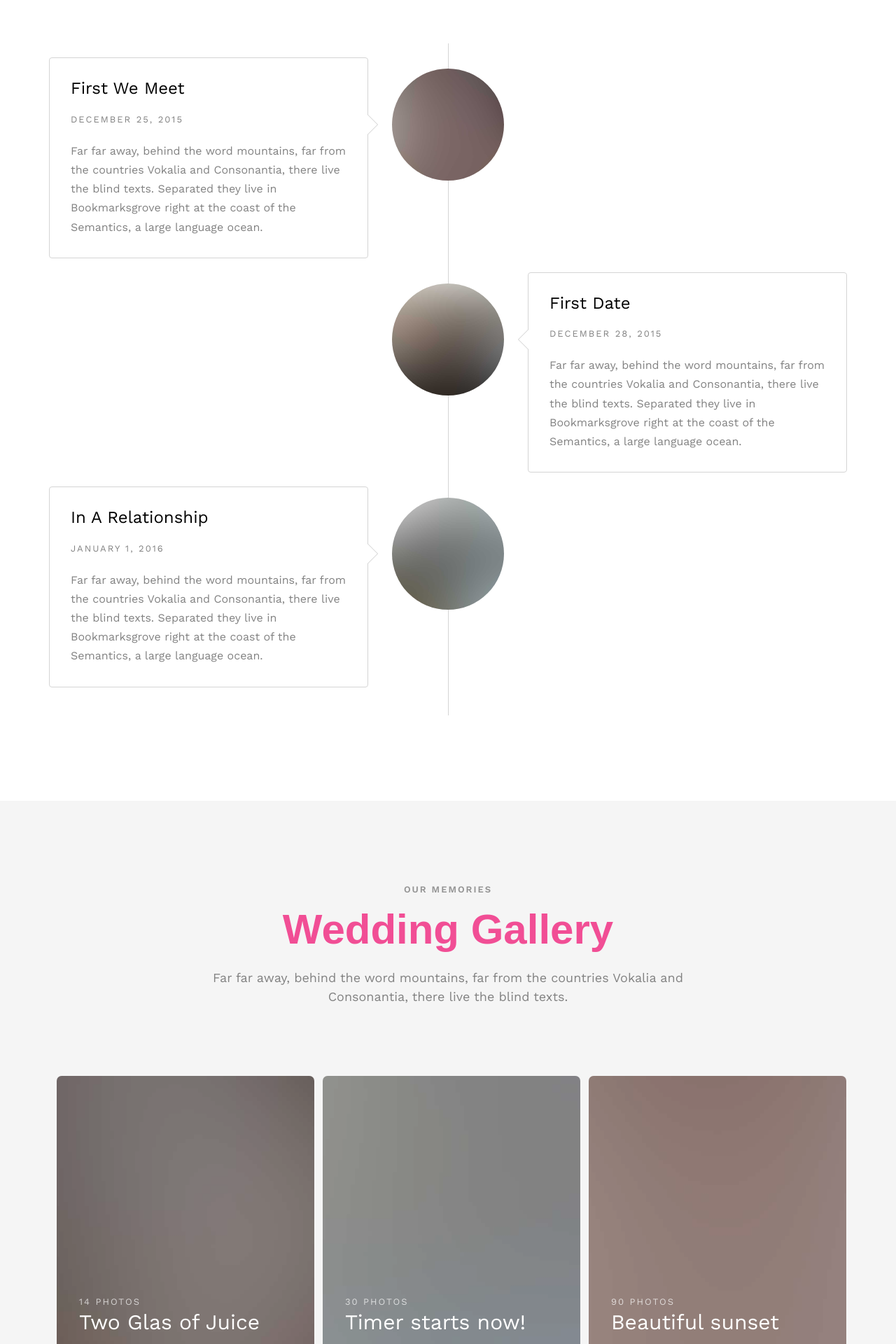
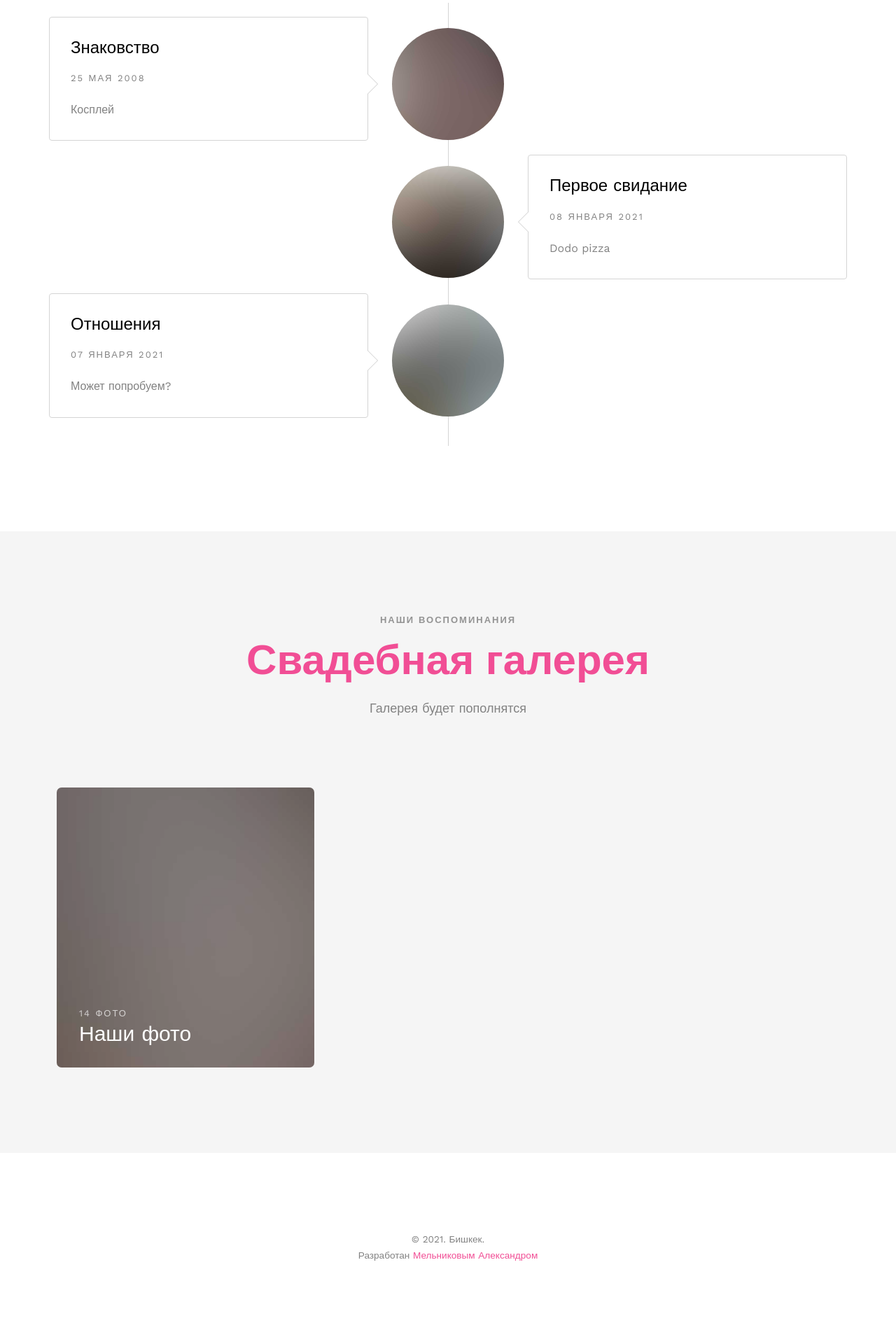
Before and after one commit to Minifets/wedding, a Symfony app: template templates/homepage/index.html.twig in a window 1280 px wide. Shown: the part 2760-4680 px from the top of the page at 70% size. After the commit the page ends 4561 px from the top, so only its background shows below. Run offline with Twig, Linux system fonts and the light colour scheme; the template is opened without the code that fills it, so the values that code supplies are empty; some libraries are stand-ins or nearby versions; some web fonts are replaced.

Commit message:
Fixes on homepage.

```diff
--- a/templates/base.html.twig
+++ b/templates/base.html.twig
@@ -121,16 +121,10 @@
             <div class="row copyright">
                 <div class="col-md-12 text-center">
                     <p>
-                        <small class="block">&copy; 2016 Free HTML5. All Rights Reserved.</small>
-                        <small class="block">Designed by <a href="http://freehtml5.co/" target="_blank">FREEHTML5.co</a> Demo Images: <a href="http://unsplash.co/" target="_blank">Unsplash</a></small>
-                    </p>
-                    <p>
-                    <ul class="fh5co-social-icons">
-                        <li><a href="#"><i class="icon-twitter"></i></a></li>
-                        <li><a href="#"><i class="icon-facebook"></i></a></li>
-                        <li><a href="#"><i class="icon-linkedin"></i></a></li>
-                        <li><a href="#"><i class="icon-dribbble"></i></a></li>
-                    </ul>
+                        <small class="block">&copy; 2021. Бишкек.</small>
+                        <small class="block">
+                            Разработан <a href="mailto:minifets@gmail.com" target="_blank">Мельниковым Александром</a>
+                        </small>
                     </p>
                 </div>
             </div>
--- a/templates/homepage/index.html.twig
+++ b/templates/homepage/index.html.twig
@@ -1,7 +1,7 @@
 {% extends 'base.html.twig' %}
 
 {% block header %}
-    <header id="fh5co-header" class="fh5co-cover" role="banner" style="background-image:url(images/img_bg_2.jpg);" data-stellar-background-ratio="0.5">
+    <header id="fh5co-header" class="fh5co-cover" role="banner" style="background-image:url(images/img_bg_2.webp);" data-stellar-background-ratio="0.5">
         <div class="overlay"></div>
         <div class="container">
             <div class="row">
@@ -26,7 +26,7 @@
                 <div class="col-md-8 col-md-offset-2 text-center fh5co-heading animate-box">
                     <h2>Привет!</h2>
                     <h3>04 июня 2021 года, г. Бишкек</h3>
-                    <p>We invited you to celebrate our wedding</p>
+                    <p>Мы пригласили вас на нашу церемонию бракосочетания</p>
                 </div>
             </div>
             <div class="couple-wrap animate-box">
@@ -36,7 +36,7 @@
                     </div>
                     <div class="desc-groom">
                         <h3>Мельников Александр</h3>
-                        <p>Far far away, behind the word mountains, far from the countries Vokalia and Consonantia, there live the blind texts. Separated they live in Bookmarksgrove</p>
+                        <p>Слова Александра</p>
                     </div>
                 </div>
                 <p class="heart text-center"><i class="icon-heart2"></i></p>
@@ -46,20 +46,19 @@
                     </div>
                     <div class="desc-bride">
                         <h3>Лим Алла</h3>
-                        <p>Far far away, behind the word mountains, far from the countries Vokalia and Consonantia, there live the blind texts. Separated they live in Bookmarksgrove</p>
+                        <p>Слова Аллы</p>
                     </div>
                 </div>
             </div>
         </div>
     </div>
 
-    <div id="fh5co-event" class="fh5co-bg" style="background-image:url(images/img_bg_3.jpg);">
+    <div id="fh5co-event" class="fh5co-bg" style="background-image:url(images/img_bg_3.webp);">
         <div class="overlay"></div>
         <div class="container">
             <div class="row">
                 <div class="col-md-8 col-md-offset-2 text-center fh5co-heading animate-box">
-                    <span>Our Special Events</span>
-                    <h2>Wedding Events</h2>
+                    <h2>План свадьбы</h2>
                 </div>
             </div>
             <div class="row">
@@ -68,34 +67,34 @@
                         <div class="col-md-10 col-md-offset-1">
                             <div class="col-md-6 col-sm-6 text-center">
                                 <div class="event-wrap animate-box">
-                                    <h3>Main Ceremony</h3>
+                                    <h3>Церемония бракосочетания</h3>
                                     <div class="event-col">
                                         <i class="icon-clock"></i>
-                                        <span>4:00 PM</span>
-                                        <span>6:00 PM</span>
+                                        <span>17:30</span>
+                                        <span>18:00</span>
                                     </div>
                                     <div class="event-col">
                                         <i class="icon-calendar"></i>
-                                        <span>Monday 28</span>
-                                        <span>November, 2016</span>
+                                        <span>Пятница</span>
+                                        <span>04 июня 2021</span>
                                     </div>
-                                    <p>Far far away, behind the word mountains, far from the countries Vokalia and Consonantia, there live the blind texts. Separated they live in Bookmarksgrove right at the coast of the Semantics, a large language ocean.</p>
+                                    <p>Текст</p>
                                 </div>
                             </div>
                             <div class="col-md-6 col-sm-6 text-center">
                                 <div class="event-wrap animate-box">
-                                    <h3>Wedding Party</h3>
+                                    <h3>Свадебная вечеринка</h3>
                                     <div class="event-col">
                                         <i class="icon-clock"></i>
-                                        <span>7:00 PM</span>
-                                        <span>12:00 AM</span>
+                                        <span>18:00</span>
+                                        <span>23:00</span>
                                     </div>
                                     <div class="event-col">
                                         <i class="icon-calendar"></i>
-                                        <span>Monday 28</span>
-                                        <span>November, 2016</span>
+                                        <span>Пятница</span>
+                                        <span>04 июня 2021</span>
                                     </div>
-                                    <p>Far far away, behind the word mountains, far from the countries Vokalia and Consonantia, there live the blind texts. Separated they live in Bookmarksgrove right at the coast of the Semantics, a large language ocean.</p>
+                                    <p>Кровь, кишки, рок-н-ролл</p>
                                 </div>
                             </div>
                         </div>
@@ -109,9 +108,9 @@
         <div class="container">
             <div class="row">
                 <div class="col-md-8 col-md-offset-2 text-center fh5co-heading animate-box">
-                    <span>We Love Each Other</span>
-                    <h2>Our Story</h2>
-                    <p>Far far away, behind the word mountains, far from the countries Vokalia and Consonantia, there live the blind texts.</p>
+                    <span>Как мы любим друг друга</span>
+                    <h2>Наша история любви</h2>
+                    <p>История берет свое начало аж с 2008 года до нашей эры :D</p>
                 </div>
             </div>
             <div class="row">
@@ -121,11 +120,11 @@
                             <div class="timeline-badge" style="background-image:url(images/couple-1.jpg);"></div>
                             <div class="timeline-panel">
                                 <div class="timeline-heading">
-                                    <h3 class="timeline-title">First We Meet</h3>
-                                    <span class="date">December 25, 2015</span>
+                                    <h3 class="timeline-title">Знаковство</h3>
+                                    <span class="date">25 мая 2008</span>
                                 </div>
                                 <div class="timeline-body">
-                                    <p>Far far away, behind the word mountains, far from the countries Vokalia and Consonantia, there live the blind texts. Separated they live in Bookmarksgrove right at the coast of the Semantics, a large language ocean.</p>
+                                    <p>Косплей</p>
                                 </div>
                             </div>
                         </li>
@@ -133,11 +132,11 @@
                             <div class="timeline-badge" style="background-image:url(images/couple-2.jpg);"></div>
                             <div class="timeline-panel">
                                 <div class="timeline-heading">
-                                    <h3 class="timeline-title">First Date</h3>
-                                    <span class="date">December 28, 2015</span>
+                                    <h3 class="timeline-title">Первое свидание</h3>
+                                    <span class="date">08 января 2021</span>
                                 </div>
                                 <div class="timeline-body">
-                                    <p>Far far away, behind the word mountains, far from the countries Vokalia and Consonantia, there live the blind texts. Separated they live in Bookmarksgrove right at the coast of the Semantics, a large language ocean.</p>
+                                    <p>Dodo pizza</p>
                                 </div>
                             </div>
                         </li>
@@ -145,11 +144,11 @@
                             <div class="timeline-badge" style="background-image:url(images/couple-3.jpg);"></div>
                             <div class="timeline-panel">
                                 <div class="timeline-heading">
-                                    <h3 class="timeline-title">In A Relationship</h3>
-                                    <span class="date">January 1, 2016</span>
+                                    <h3 class="timeline-title">Отношения</h3>
+                                    <span class="date">07 января 2021</span>
                                 </div>
                                 <div class="timeline-body">
-                                    <p>Far far away, behind the word mountains, far from the countries Vokalia and Consonantia, there live the blind texts. Separated they live in Bookmarksgrove right at the coast of the Semantics, a large language ocean.</p>
+                                    <p>Может попробуем?</p>
                                 </div>
                             </div>
                         </li>
@@ -163,9 +162,9 @@
         <div class="container">
             <div class="row">
                 <div class="col-md-8 col-md-offset-2 text-center fh5co-heading animate-box">
-                    <span>Our Memories</span>
-                    <h2>Wedding Gallery</h2>
-                    <p>Far far away, behind the word mountains, far from the countries Vokalia and Consonantia, there live the blind texts.</p>
+                    <span>Наши воспоминания</span>
+                    <h2>Свадебная галерея</h2>
+                    <p>Галерея будет пополнятся</p>
                 </div>
             </div>
             <div class="row row-bottom-padded-md">
@@ -173,79 +172,10 @@
                     <ul id="fh5co-gallery-list">
 
                         <li class="one-third animate-box" data-animate-effect="fadeIn" style="background-image: url(images/gallery-1.jpg); ">
-                            <a href="images/gallery-1.jpg">
+                            <a href="{{ path('app_gallery') }}">
                                 <div class="case-studies-summary">
-                                    <span>14 Photos</span>
-                                    <h2>Two Glas of Juice</h2>
-                                </div>
-                            </a>
-                        </li>
-                        <li class="one-third animate-box" data-animate-effect="fadeIn" style="background-image: url(images/gallery-2.jpg); ">
-                            <a href="#" class="color-2">
-                                <div class="case-studies-summary">
-                                    <span>30 Photos</span>
-                                    <h2>Timer starts now!</h2>
-                                </div>
-                            </a>
-                        </li>
-
-
-                        <li class="one-third animate-box" data-animate-effect="fadeIn" style="background-image: url(images/gallery-3.jpg); ">
-                            <a href="#" class="color-3">
-                                <div class="case-studies-summary">
-                                    <span>90 Photos</span>
-                                    <h2>Beautiful sunset</h2>
-                                </div>
-                            </a>
-                        </li>
-                        <li class="one-third animate-box" data-animate-effect="fadeIn" style="background-image: url(images/gallery-4.jpg); ">
-                            <a href="#" class="color-4">
-                                <div class="case-studies-summary">
-                                    <span>12 Photos</span>
-                                    <h2>Company's Conference Room</h2>
-                                </div>
-                            </a>
-                        </li>
-
-                        <li class="one-third animate-box" data-animate-effect="fadeIn" style="background-image: url(images/gallery-5.jpg); ">
-                            <a href="#" class="color-3">
-                                <div class="case-studies-summary">
-                                    <span>50 Photos</span>
-                                    <h2>Useful baskets</h2>
-                                </div>
-                            </a>
-                        </li>
-                        <li class="one-third animate-box" data-animate-effect="fadeIn" style="background-image: url(images/gallery-6.jpg); ">
-                            <a href="#" class="color-4">
-                                <div class="case-studies-summary">
-                                    <span>45 Photos</span>
-                                    <h2>Skater man in the road</h2>
-                                </div>
-                            </a>
-                        </li>
-
-                        <li class="one-third animate-box" data-animate-effect="fadeIn" style="background-image: url(images/gallery-7.jpg); ">
-                            <a href="#" class="color-4">
-                                <div class="case-studies-summary">
-                                    <span>35 Photos</span>
-                                    <h2>Two Glas of Juice</h2>
-                                </div>
-                            </a>
-                        </li>
-
-                        <li class="one-third animate-box" data-animate-effect="fadeIn" style="background-image: url(images/gallery-8.jpg); ">
-                            <a href="#" class="color-5">
-                                <div class="case-studies-summary">
-                                    <span>90 Photos</span>
-                                    <h2>Timer starts now!</h2>
-                                </div>
-                            </a>
-                        </li>
-                        <li class="one-third animate-box" data-animate-effect="fadeIn" style="background-image: url(images/gallery-9.jpg); ">
-                            <a href="#" class="color-6">
-                                <div class="case-studies-summary">
-                                    <span>56 Photos</span>
-                                    <h2>Beautiful sunset</h2>
+                                    <span>14 фото</span>
+                                    <h2>Наши фото</h2>
                                 </div>
                             </a>
                         </li>
```
